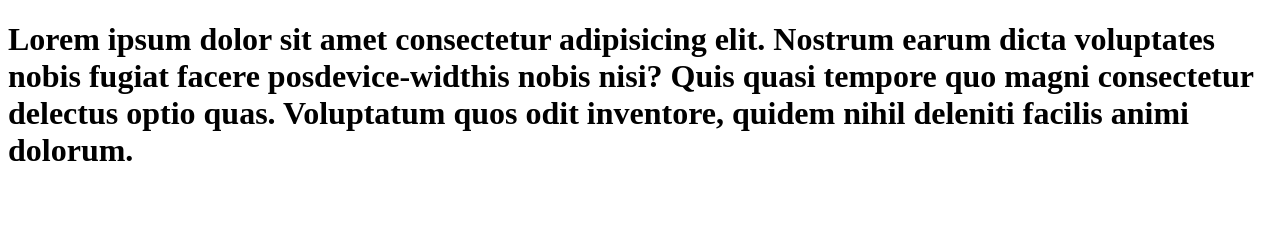
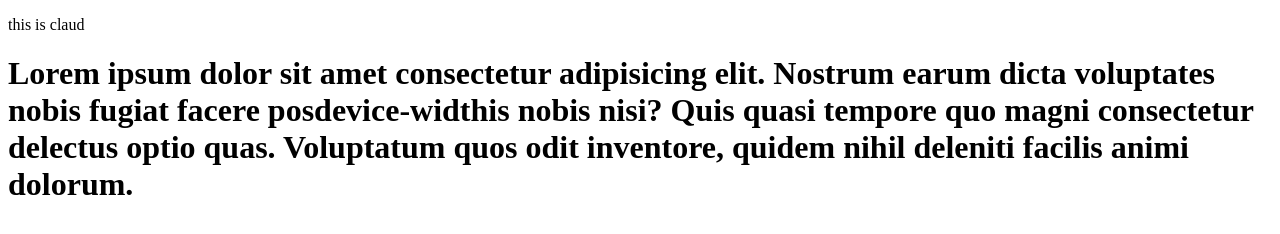
Before and after one commit to JCL604/HTML-COLLABOLATION, a plain HTML site: page about.html in a window 1280 px wide. Drawn offline with Linux system fonts and the light colour scheme.

Commit message:
this is claud

```diff
--- a/about.html
+++ b/about.html
@@ -6,6 +6,7 @@
     <title>Document</title>
 </head>
 <body>
+    <p>this is claud</p>
    <div>
     <h1>Lorem ipsum dolor sit amet consectetur adipisicing elit.
         Nostrum earum dicta voluptates nobis fugiat facere posdevice-widthis nobis nisi? Quis
```
